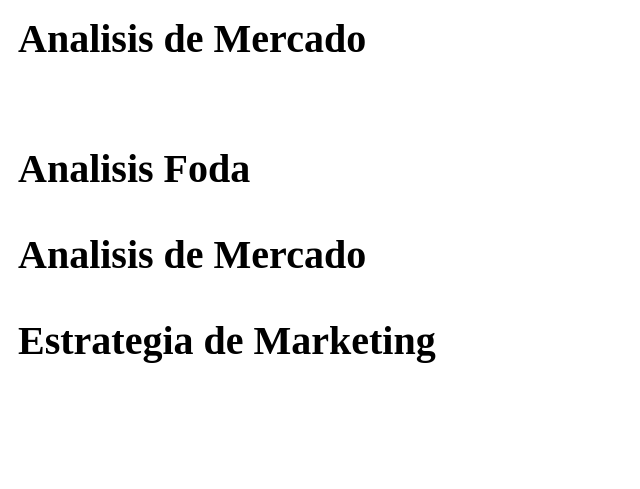
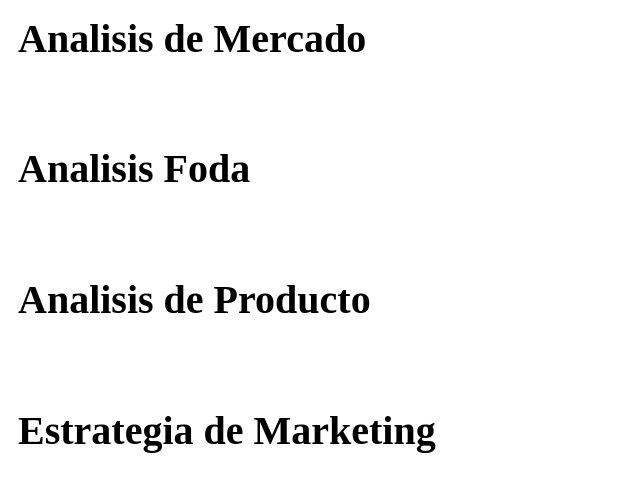
Before and after one commit to lein33/botwhastapp, a Django app: template message/templates/business/document.html in a window 1280 px wide. Shown: the part 405-894 px from the top of the page, without its empty margins (0-640 px from the left). Before the commit the page ends 768 px from the top, so only its background shows below. Run offline with Django 4.2, Linux system fonts and the light colour scheme; the template is opened without the code that fills it, so the values that code supplies are empty; parts of the project's set-up code (start-up, migrations or seed data) failed here and were passed over.

Commit message:
agregando el resto de campos del plan empresarial marketing

```diff
--- a/message/templates/business/document.html
+++ b/message/templates/business/document.html
@@ -53,10 +53,10 @@
                 <br>
                 <h1>Analisis Foda</h1>
                 <p>{{analisis_foda}}</p>
-
-                <h1>Analisis de Mercado</h1>
+                <br>
+                <h1>Analisis de Producto</h1>
                 <p>{{detalle_producto}}</p>
-
+                <br>
                 <h1>Estrategia de Marketing</h1>
                 <p>{{strategia_marketing}}</p>
 
```
